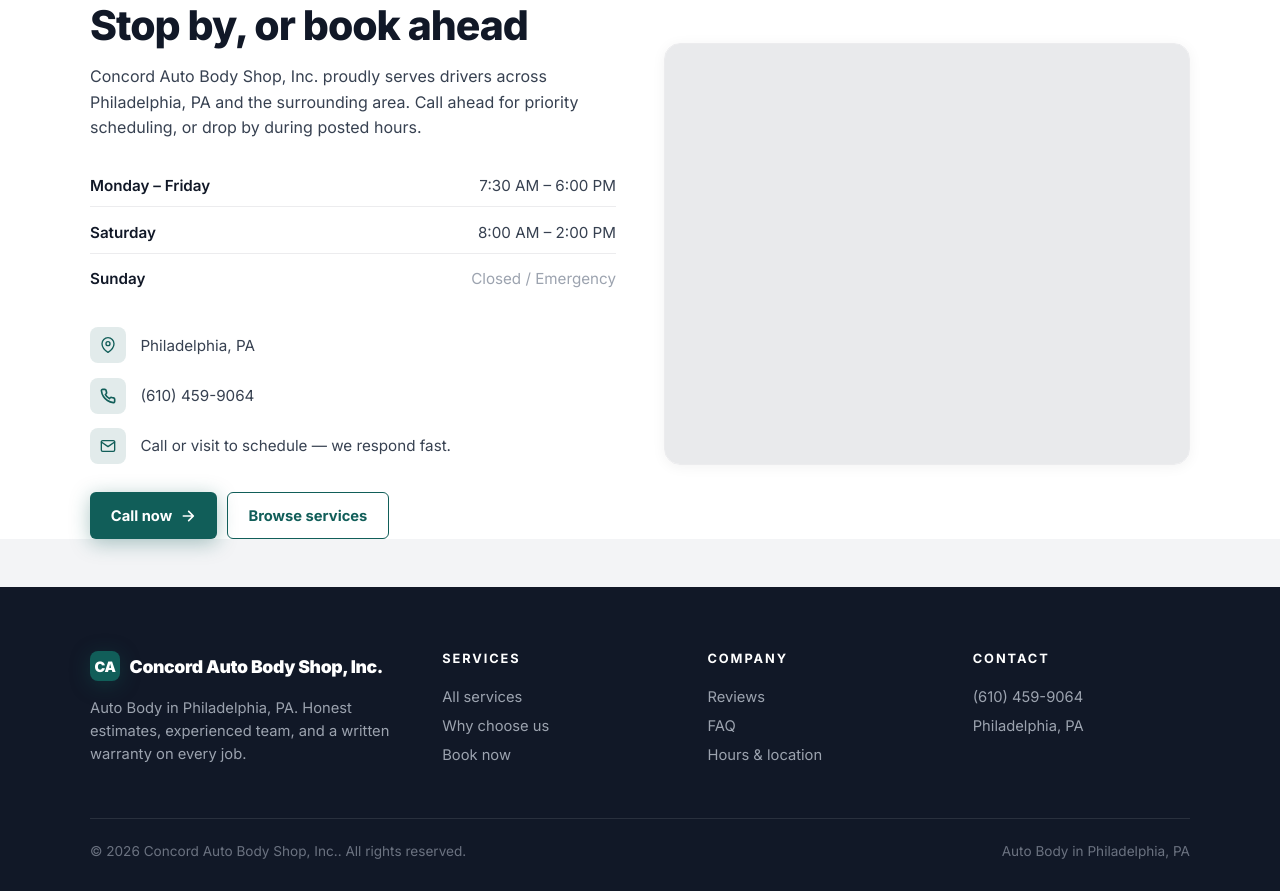
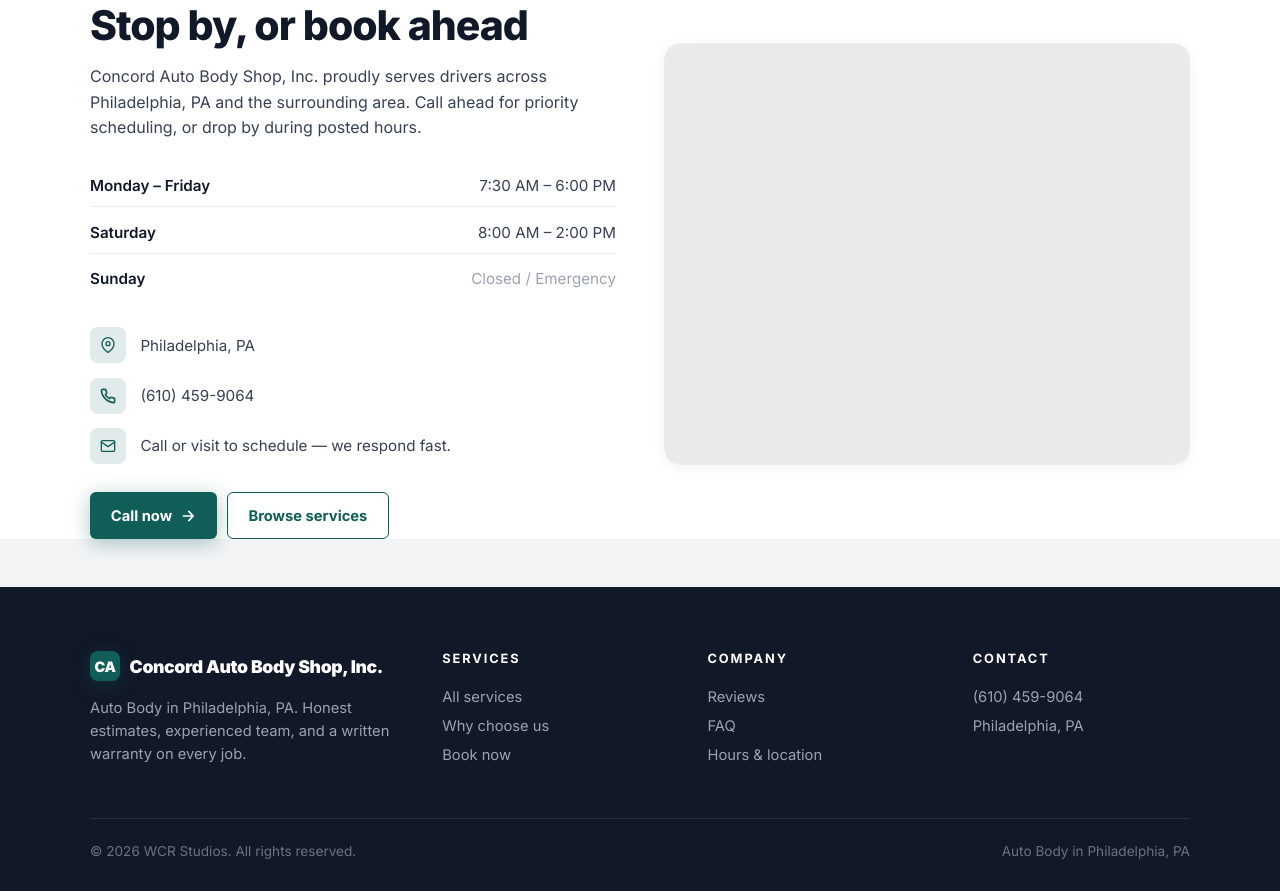
Before and after one commit to Wrenbjor/trades--concord-auto-body-shop-inc, a plain HTML site: page index.html in a window 1280 px wide. Shown: the part 4692-5583 px from the top of the page. Drawn offline with nearby package versions, Linux system fonts and the light colour scheme; no server answers.

Commit message:
Update site

```diff
--- a/index.html
+++ b/index.html
@@ -605,7 +605,7 @@
     </div>
   </div>
   <div class="foot-bottom">
-    <div>&copy; 2026 Concord Auto Body Shop, Inc.. All rights reserved.</div>
+    <div>&copy; 2026 WCR Studios. All rights reserved.</div>
     <div>Auto Body in Philadelphia, PA</div>
   </div>
 </footer>
```
